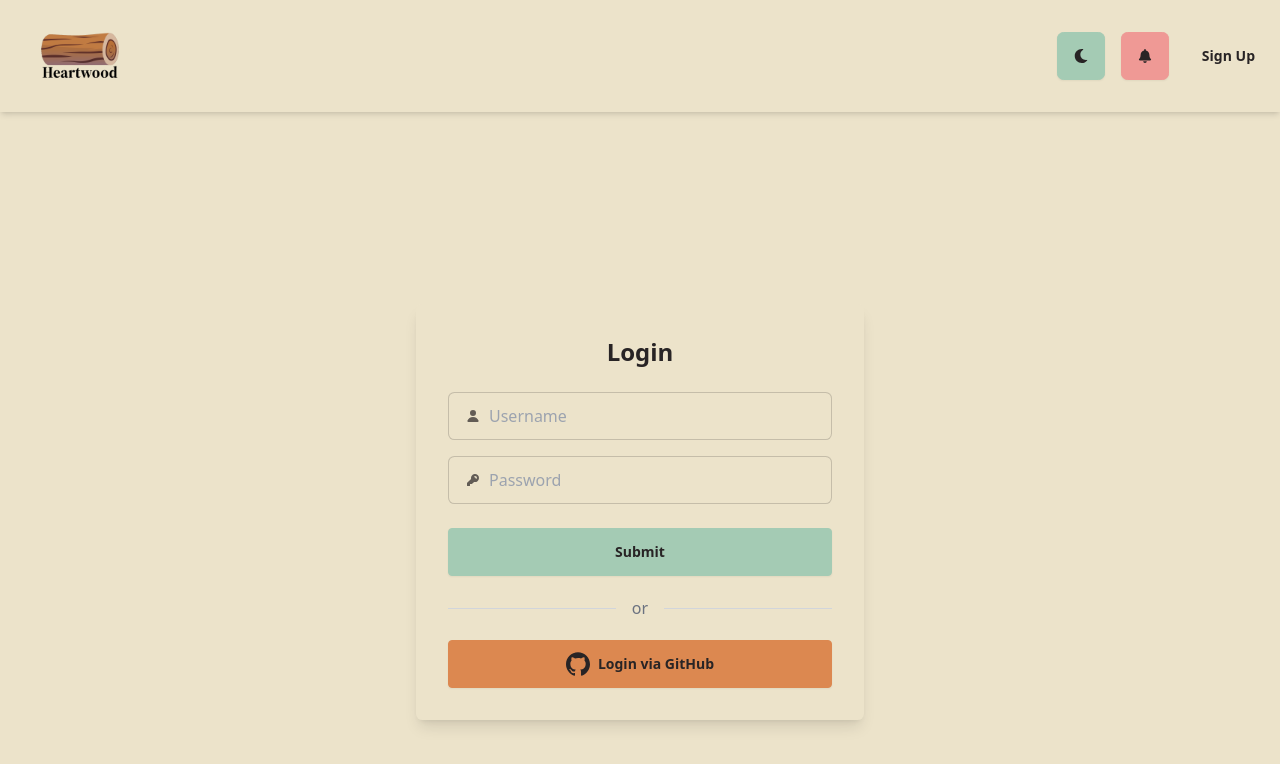
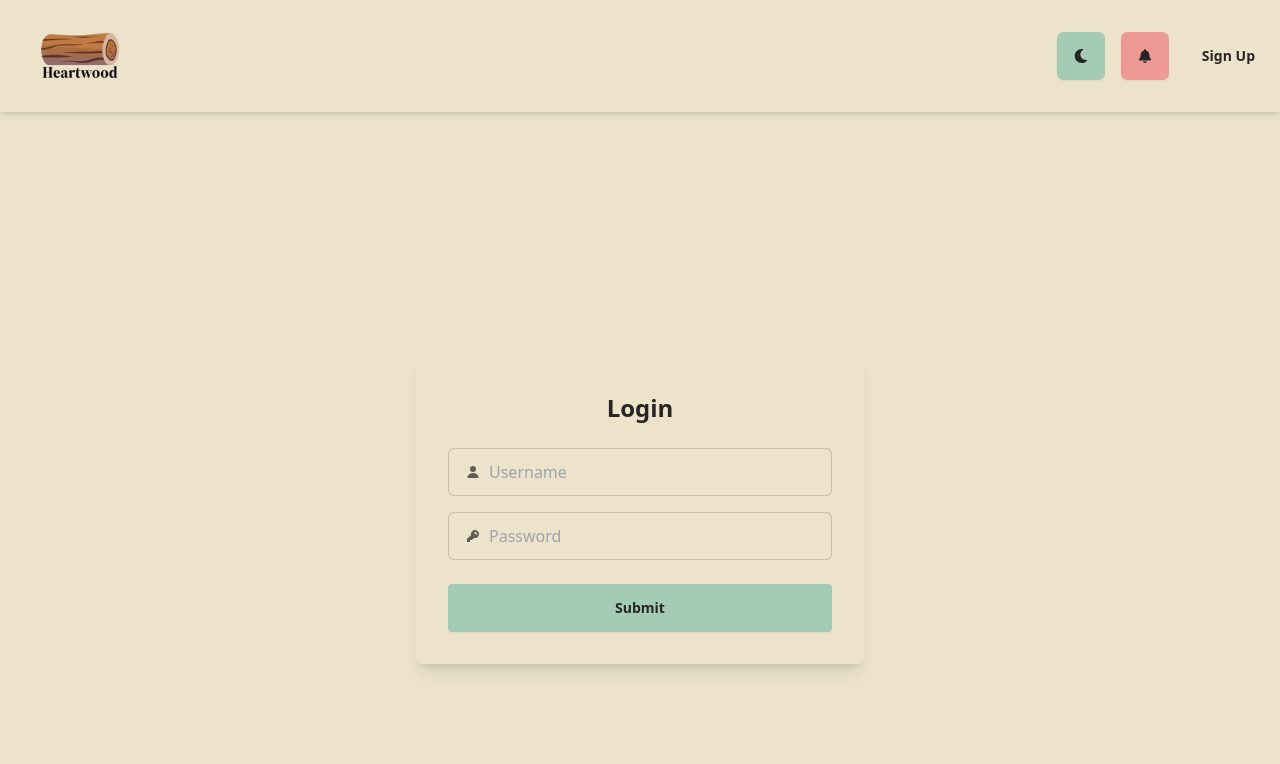
Before and after one commit to oslabs-beta/heartwood, a React app: page / in a window 1280 px wide. Shown: the top 764 px of the page. Built offline with nearby package versions, Linux system fonts and the light colour scheme.

Commit message:
github oauth is commented out

```diff
--- a/src/renderer/components/Login.tsx
+++ b/src/renderer/components/Login.tsx
@@ -67,7 +67,7 @@ const Login: React.FC<LoginProps> = ({githubOauth, userSubmit}) => {
           <button className="btn btn-secondary w-full rounded" onClick={() => userSubmit(username, password)}>Submit</button>
         </label>
 
-        <div className="relative flex py-5 items-center">
+        {/*<div className="relative flex py-5 items-center">
           <div className="flex-grow border-t border-gray-300"></div>
           <span className="mx-4 text-gray-500">or</span>
           <div className="flex-grow border-t border-gray-300"></div>
@@ -88,7 +88,7 @@ const Login: React.FC<LoginProps> = ({githubOauth, userSubmit}) => {
             />
           </svg>
           Login via GitHub
-        </button>
+        </button> */}
       </div>
     </div>
   );
```
